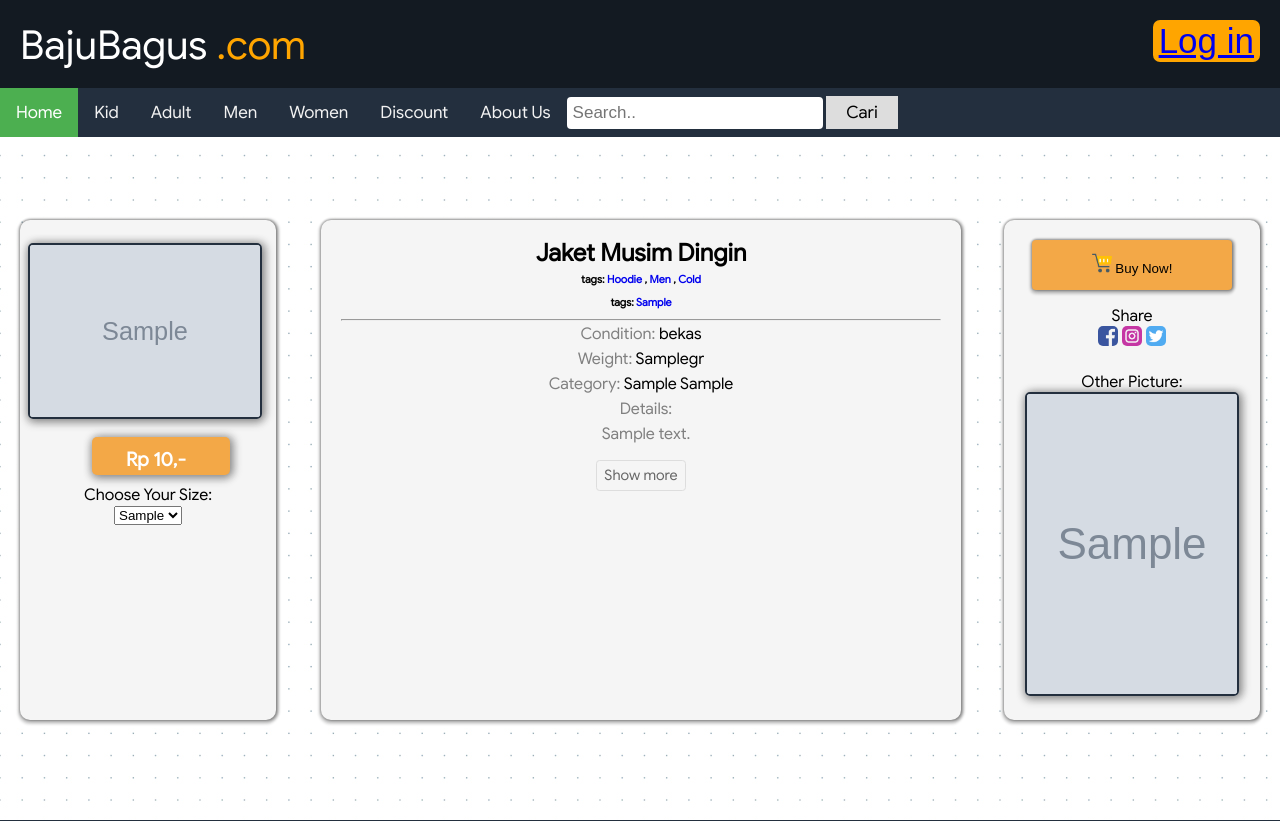
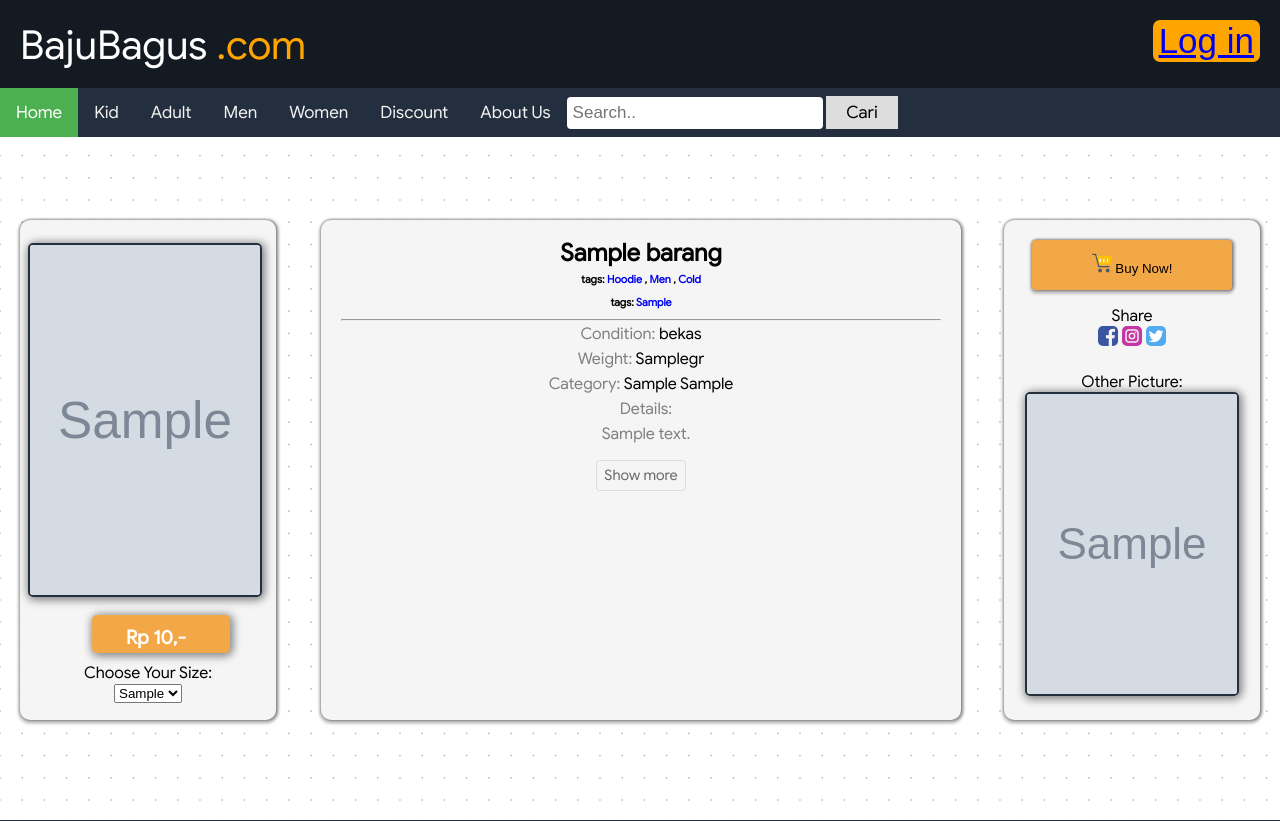
Before and after one commit to ChristanFarel/ProgwebUAS, a PHP site: page /detail.php?id=1 in a window 1280 px wide. Shown: the top 821 px of the page. Run offline with PHP 8.4, Linux system fonts and the light colour scheme; tables that the repository leaves empty or names only in its code hold one stand-in row (values such as "Sample post"); grey boxes marked "Sample" are stand-in pictures.

Commit message:
fix error style detail

```diff
--- a/detail.php
+++ b/detail.php
@@ -93,7 +93,7 @@ $row = mysqli_fetch_assoc($hasil);
 
             <div class="penjelasan">
                 <div>
-                    <h2>Jaket Musim Dingin</h2>
+                    <h2><?= $row["nama"] ?></h2>
                     <!-- <h6>14,248 Rating | 238 answered ratings</h6> -->
                     <h6>tags: <a href="#">Hoodie</a> , <a href="#">Men</a> , <a href="#">Cold</a> </h6>
                     <?php $tags = explode(", ", $row["tag"]) ?>
--- a/style.css
+++ b/style.css
@@ -513,7 +513,7 @@ color: orange;
     }
 
 .gambarDetail div{
-        padding-top: 10px;
+    padding-top: 10px;
     margin-top: 13px;
     padding-right: 10px;
 }
@@ -522,6 +522,7 @@ color: orange;
     margin-left: 4.5px;
     border-radius: 5px;
     width: 230px;
+    height: 350px;
     box-shadow: 0px 4px 9px 1px rgba(0, 0, 0, 0.2),4px 0px 9px 1px rgba(0, 0, 0, 0.2),0px 0px 9px 1px rgba(0, 0, 0, 0.2);
 }
 
```
